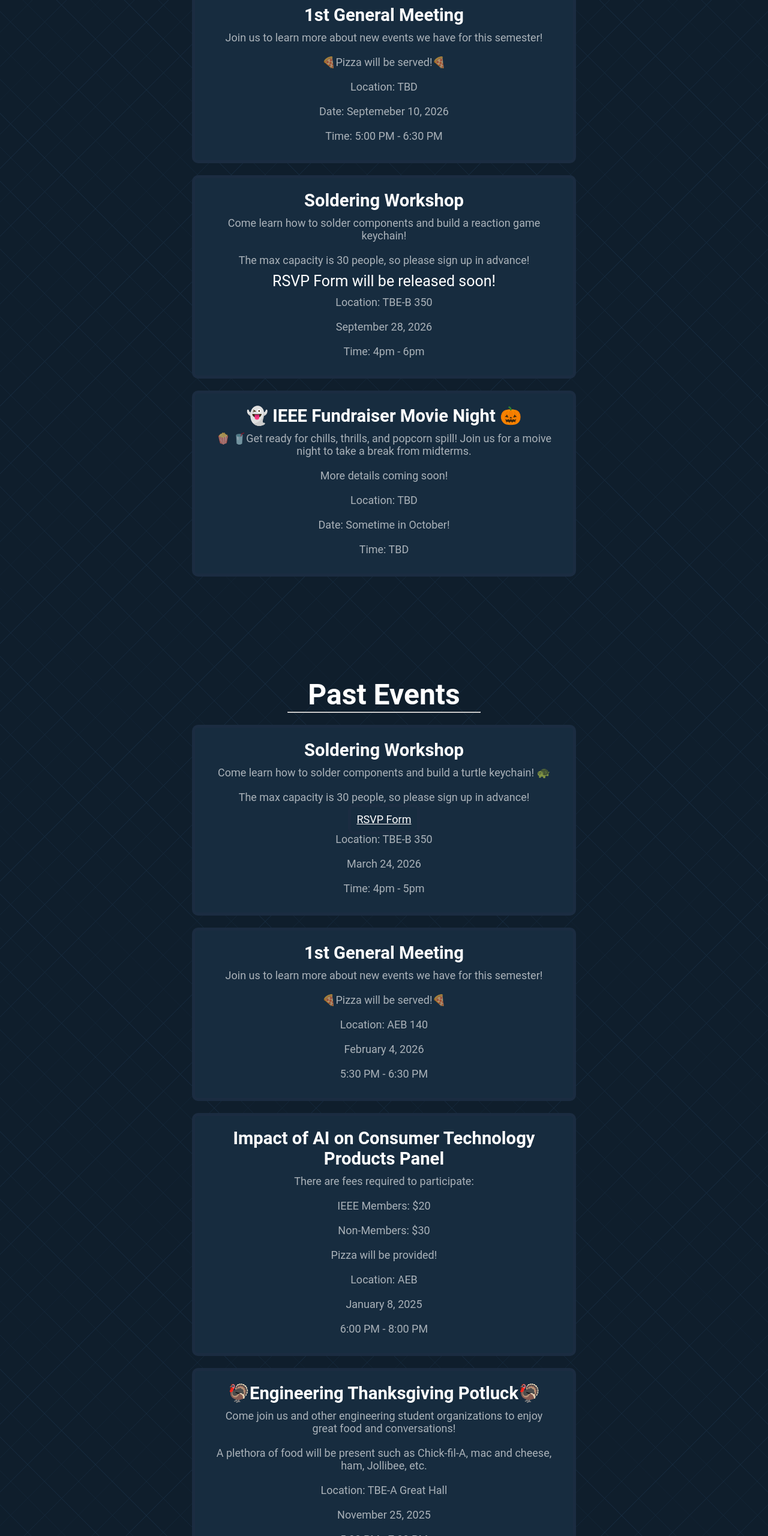
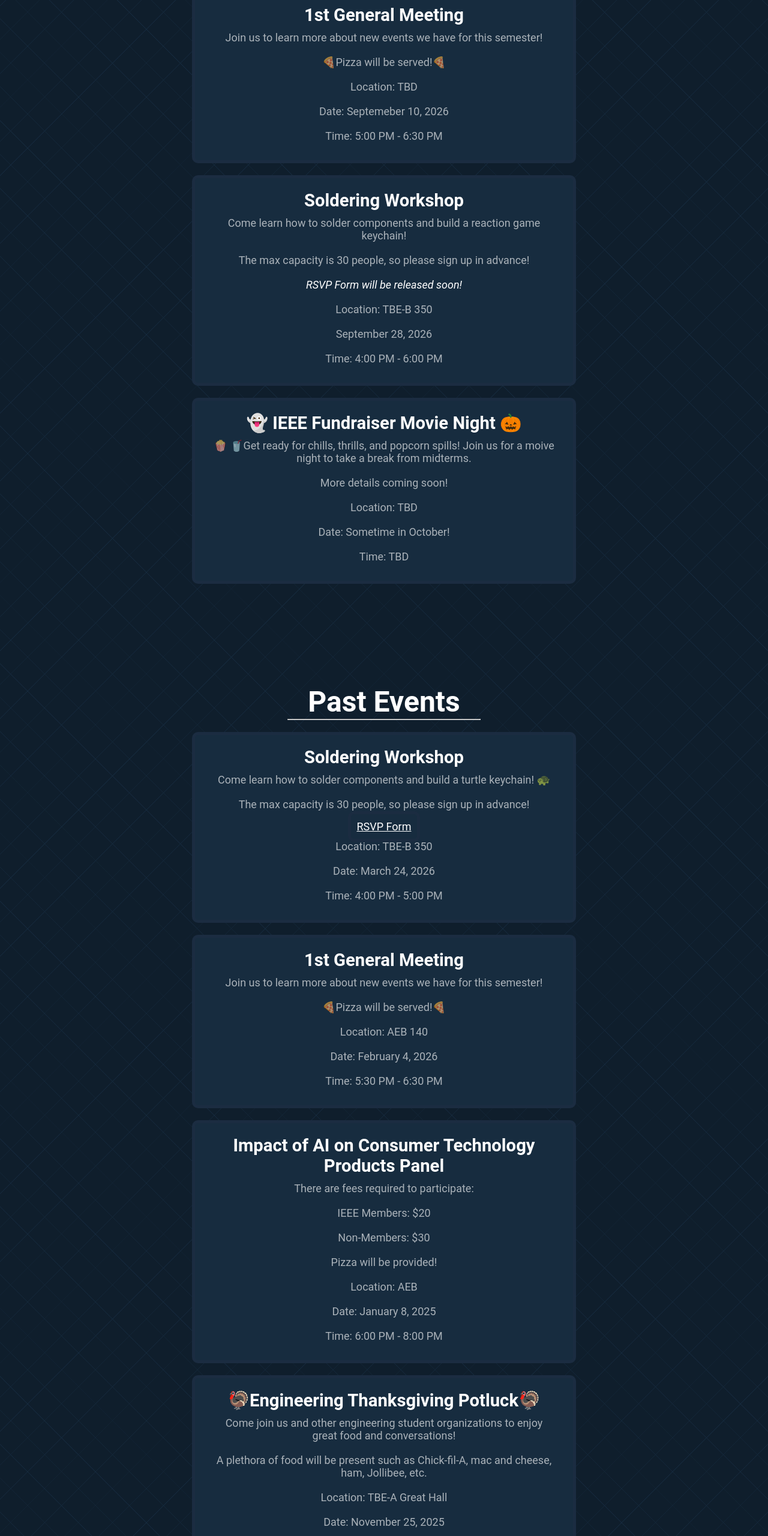
Before and after one commit to IEEE-UNLV/IEEE-UNLV-Website, a website: page events.html in a window 1280 px wide. Shown: the part 240-2800 px from the top of the page at 60% size. Drawn offline with Linux system fonts and the light colour scheme.

Commit message:
Refine event details and formatting in events.html
Updated event details to improve clarity and consistency in formatting.

```diff
--- a/events.html
+++ b/events.html
@@ -43,14 +43,14 @@
                 <h3>Soldering Workshop</h3>
                 <p>Come learn how to solder components and build a reaction game keychain!</p>
                 <p>The max capacity is 30 people, so please sign up in advance!</p>
-                <weak>RSVP Form will be released soon!</weak>
+                <p><em>RSVP Form will be released soon!</em></p>
                 <p>Location: TBE-B 350</p>
                 <p>September 28, 2026</p>
-                <p>Time: 4pm - 6pm</p>
+                <p>Time: 4:00 PM - 6:00 PM</p>
             </div>
             <div class="currentEventsContainer">
                 <h3>&#x1F47B; IEEE Fundraiser Movie Night &#x1F383;</h3>
-                <p> &#x1F37F; &#x1F964;Get ready for chills, thrills, and popcorn spill! Join us for a moive night to take a break from midterms.</p>
+                <p> &#x1F37F; &#x1F964;Get ready for chills, thrills, and popcorn spills! Join us for a moive night to take a break from midterms.</p>
                 <p> More details coming soon!</p>
                 <p>Location: TBD</p>
                 <p>Date: Sometime in October!</p>
@@ -70,16 +70,16 @@
                 <p>The max capacity is 30 people, so please sign up in advance!</p>
                 <a href="https://docs.google.com/forms/d/e/1FAIpQLSelx72kTetlreY8A5uvRuEzA6-Uvrk-lwn7c1Jzu6FHVlzKvA/viewform?usp=header" target="blank" class="currentEventsContainer"><u>RSVP Form</u></a>
                 <p>Location: TBE-B 350</p>
-                <p>March 24, 2026</p>
-                <p>Time: 4pm - 5pm</p>
+                <p>Date: March 24, 2026</p>
+                <p>Time: 4:00 PM - 5:00 PM</p>
             </div>
             <div class="pastEventContainer">
                 <h3>1st General Meeting</h3>
                 <p>Join us to learn more about new events we have for this semester!</p>
                 <p>🍕Pizza will be served!🍕</p>
                 <p>Location: AEB 140</p>
-                <p>February 4, 2026</p>
-                <p>5:30 PM - 6:30 PM</p>
+                <p>Date: February 4, 2026</p>
+                <p>Time: 5:30 PM - 6:30 PM</p>
             </div>
             <div class="pastEventContainer">
                 <h3>Impact of AI on Consumer Technology Products Panel</h3>
@@ -88,38 +88,38 @@
                 <p>Non-Members: $30</p>
                 <p>Pizza will be provided!</p>
                 <p>Location: AEB</p>
-                <p>January 8, 2025</p>
-                <p>6:00 PM - 8:00 PM</p>
+                <p>Date: January 8, 2025</p>
+                <p>Time: 6:00 PM - 8:00 PM</p>
             </div>
             <div class="pastEventContainer">
                 <h3>🦃Engineering Thanksgiving Potluck🦃</h3>
                 <p>Come join us and other engineering student organizations to enjoy great food and conversations!</p>
                 <p>A plethora of food will be present such as Chick-fil-A, mac and cheese, ham, Jollibee, etc.</p>
                 <p>Location: TBE-A Great Hall</p>
-                <p>November 25, 2025</p>
-                <p>5:00 PM - 7:00 PM</p>
+                <p>Date: November 25, 2025</p>
+                <p>Time: 5:00 PM - 7:00 PM</p>
             </div>
              <div class="pastEventContainer">
                 <h3>Guest Speakers: Coffman Engineers</h3>
                 <p>Join us for a Coffman Engineers speaker event, and learn what they have to offer!</p>
                 <p>🍕Pizza will be served!🍕</p>
                 <p>Location: AEB 140</p>
-                <p>November 10, 2025</p>
-                <p>5:30 PM - 6:30 PM</p>
+                <p>Date: November 10, 2025</p>
+                <p>Time: 5:30 PM - 6:30 PM</p>
             </div>
             <div class="pastEventContainer">
                 <h3>IEEE Virtual Career Fair</h3>
                 <p>Connect with top employers, explore cutting-edge opportunities, and network with innovators from around the globe — all from the comfort of your screen.</p>
                 <p>Meeting link in progress</p>
-                <p>October 30, 2025</p>
-                <p>7:00 AM - 2 PM </p>
+                <p>Date: October 30, 2025</p>
+                <p>Time: 7:00 AM - 2 PM </p>
             </div>
             <div class="pastEventContainer">
                 <h3>Resume Review for IEEE Virtual Career Fair</h3>
                 <p>Polish your resume and stand out to top employers! Join us for a Resume Review session to get personalized feedback and get career-fair ready.</p>
                 <p>Location: AEB 130</p>
-                <p>October 28, 2025</p>
-                <p>5:30 PM - 7:30 PM</p>
+                <p>Date: October 28, 2025</p>
+                <p>Time: 5:30 PM - 7:30 PM</p>
             </div>
             <div class="pastEventContainer">
                 <h3>&#x1F47B; IEEE Fundraiser Coraline Movie Night &#x1F383;</h3>
@@ -130,7 +130,7 @@
                 <p>📩 RSVP below to let us know an estimate of how many people would attend!</p>
                 <p><a href = "https://docs.google.com/forms/d/e/1FAIpQLSfRQOMycBKupR5AfJtfcCJYXSRBiarkv67S4xhVhKam3hb-UQ/viewform" target = "blank"> RSVP Link</a> </p>
                 <p>Location: TBE-A 107</p>
-                <p>October 24, 2025</p>
+                <p>Date: October 24, 2025</p>
                 <p>Time: 6:00 PM - 8:00 PM</p>
             </div>
             <div class="pastEventContainer">
```
